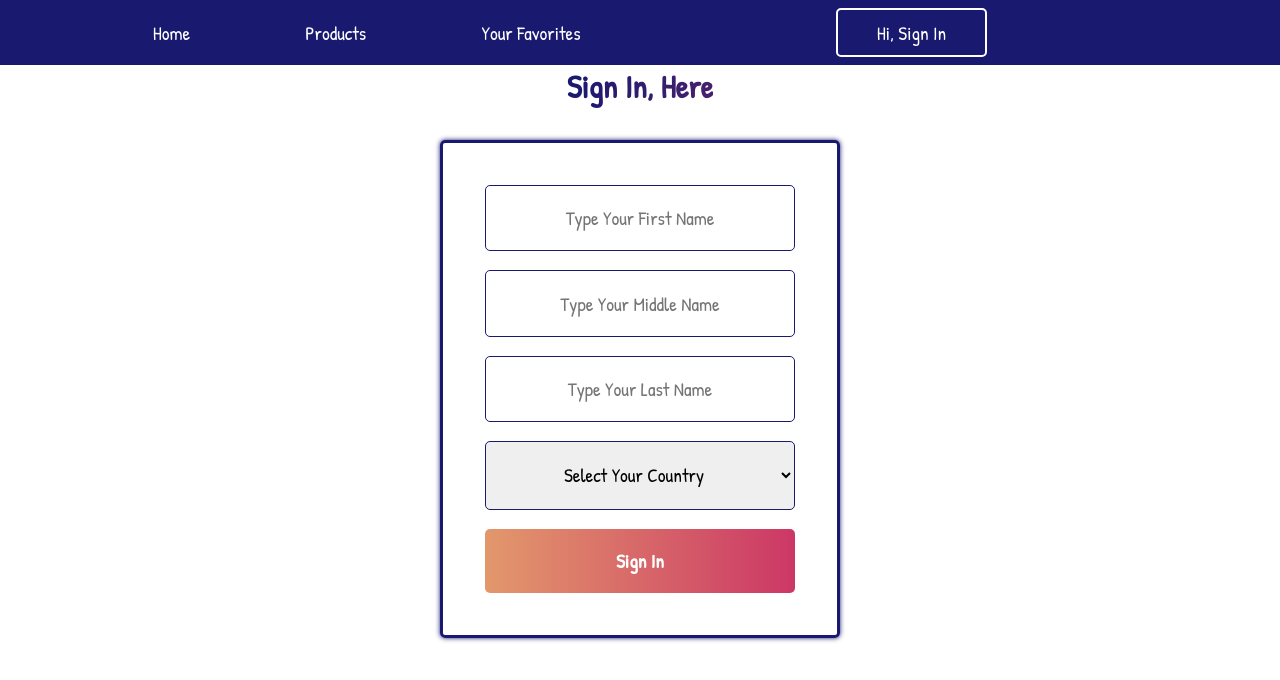
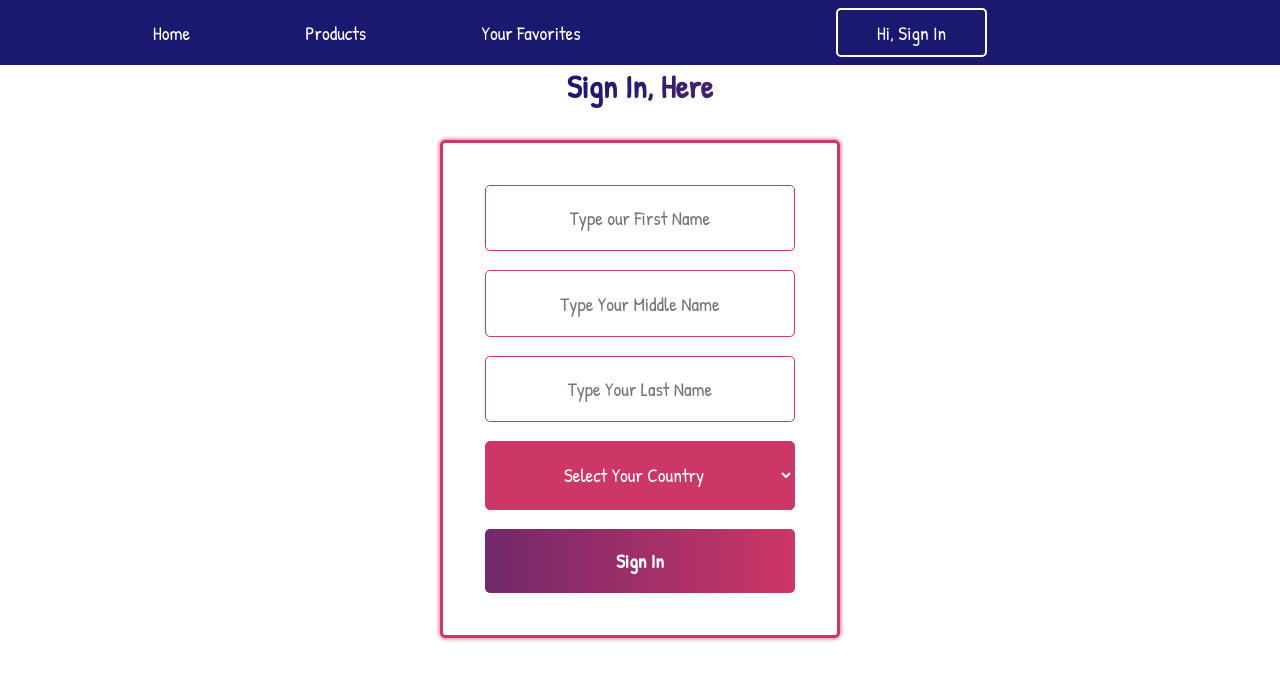
Before and after one commit to AmarVcode/Immortal-Myecommerce, an Angular app in the folder my-app/: page / in a window 1280 px wide. Shown: the top 680 px of the page. Built offline with nearby package versions, Linux system fonts and the light colour scheme.

Commit message:
Form Completed

```diff
--- a/my-app/src/app/app.module.ts
+++ b/my-app/src/app/app.module.ts
@@ -1,5 +1,7 @@
 import { NgModule } from '@angular/core';
 import { BrowserModule } from '@angular/platform-browser';
+
+import {ReactiveFormsModule} from '@angular/forms'
 
 import { AppRoutingModule } from './app-routing.module';
 import { AppComponent } from './app.component';
@@ -18,7 +20,8 @@ import { FormComponent } from './myComponents/form/form.component';
   ],
   imports: [
     BrowserModule,
-    AppRoutingModule
+    AppRoutingModule,
+    ReactiveFormsModule
   ],
   providers: [],
   bootstrap: [AppComponent]
--- a/my-app/src/app/myComponents/form/form.component.css
+++ b/my-app/src/app/myComponents/form/form.component.css
@@ -22,10 +22,10 @@ h1{
 .form{
     max-width: 400px;
     margin: 2rem auto;
-    border: 3px solid #191970;
+    border: 3px solid #cc3766;
     padding: 2rem;
     border-radius: 5px;
-    box-shadow: 0px 0px 5px #191970;
+    box-shadow: 0px 0px 5px #cc3766;
     display: grid;
     grid-template-columns: 100%;
 }
@@ -35,34 +35,32 @@ h1{
     padding: 1em 3em;
     margin: .5em;
     border-radius: 5px;
-    border: 1px solid #191970;
+    border: 1px solid #cc3766;
     text-align: center;
     font-family: 'Patrick Hand', cursive;
+    color: #cc3766;
+}
+
+.form select{
+    background-color: #cc3766 !important;
+    color: white;
 }
 
 .form>input:focus{
-    outline: 3px solid #cc376678;
+    outline: 3px solid #1919707d;
 }
 
 #sign{
-    background: linear-gradient(90deg,#191970,#f9f871,#cc3766);
+    background: linear-gradient(90deg,#191970,#191970,#cc3766);
     background-size: 400%;
     transition: 500ms;
     color: white;
     font-weight: 600;
     border: none;
     background-position: right;
+    cursor: pointer;
 }
 
 #sign:hover{
     background-position: left;
-    animation: btn 500ms infinite alternate;
 }
-@keyframes btn {
-    0%{
-        background-position: right;
-    }
-    100%{
-        background-position: left;
-    }
-}
--- a/my-app/src/app/myComponents/form/form.component.html
+++ b/my-app/src/app/myComponents/form/form.component.html
@@ -2,10 +2,10 @@
     Sign In, Here
 </h1>
 
-<div class="form">
-    <input type="text" placeholder="Type Your First Name">
-    <input type="text" placeholder="Type Your Middle Name">
-    <input type="text" placeholder="Type Your Last Name">
+<form class="form" [formGroup]="signIn" (ngSubmit)="signInUser()">
+    <input type="text" placeholder="Type our First Name" formControlName="user">
+    <input type="text" placeholder="Type Your Middle Name" formControlName="userMiddle">
+    <input type="text" placeholder="Type Your Last Name" formControlName="userLast">
     <select name="country" id="country">
         <option value="-">Select Your Country</option>
         <option value="India">India</option>
@@ -18,4 +18,4 @@
         <option value="Pochinki">Pochinki</option>
     </select>
     <button id="sign">Sign In</button>
-</div>
+</form>
--- a/my-app/src/app/myComponents/form/form.component.ts
+++ b/my-app/src/app/myComponents/form/form.component.ts
@@ -1,4 +1,5 @@
 import { Component, OnInit } from '@angular/core';
+import {FormGroup, FormControl} from '@angular/forms'
 
 @Component({
   selector: 'app-form',
@@ -7,6 +8,20 @@ import { Component, OnInit } from '@angular/core';
 })
 export class FormComponent implements OnInit {
 
+
+
+  signIn= new FormGroup({
+    user:new FormControl(),
+    userMiddle:new FormControl(),
+    userLast:new FormControl()
+  })
+
+  signInUser(){
+    console.log(this.signIn.value.user)
+    localStorage.setItem("userName",this.signIn.value.user||"Sign In")
+    window.location.reload()
+  }
+
   constructor() { }
 
   ngOnInit(): void {
--- a/my-app/src/app/myComponents/navbar/navbar.component.css
+++ b/my-app/src/app/myComponents/navbar/navbar.component.css
@@ -1,7 +1,8 @@
 header{
     width: 100%;
     background-color: #191970;
-
+    position: sticky;
+    top: 0;
 }
 
 nav{
--- a/my-app/src/app/myComponents/navbar/navbar.component.ts
+++ b/my-app/src/app/myComponents/navbar/navbar.component.ts
@@ -9,7 +9,7 @@ export class NavbarComponent implements OnInit {
 
 
 
-  public user = "Sign In"
+  public user = localStorage.getItem("userName")||"Sign In"
   public seedrop = false
 
   mymenu(){
```
